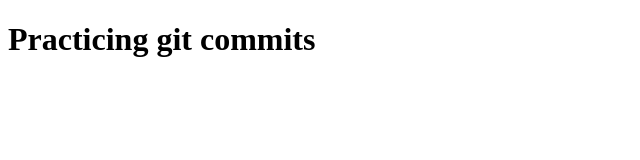
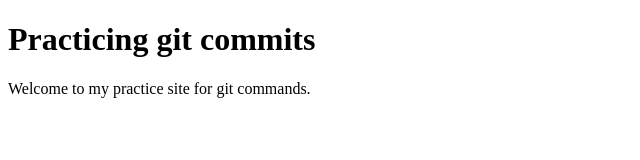
Before and after one commit to MarcusJRocco/Version-Control-and-Git-Command-Practice, a plain HTML site: page index.html in a window 1280 px wide. Shown: the whole page, without its empty margins (0-640 px from the left). Drawn offline with Linux system fonts and the light colour scheme.

Commit message:
Welcome message for testing

```diff
--- a/index.html
+++ b/index.html
@@ -8,5 +8,6 @@
 </head>
 <body>
     <h1>Practicing git commits</h1>
+    <p> Welcome to my practice site for git commands.</p>
 </body>
 </html>
```
